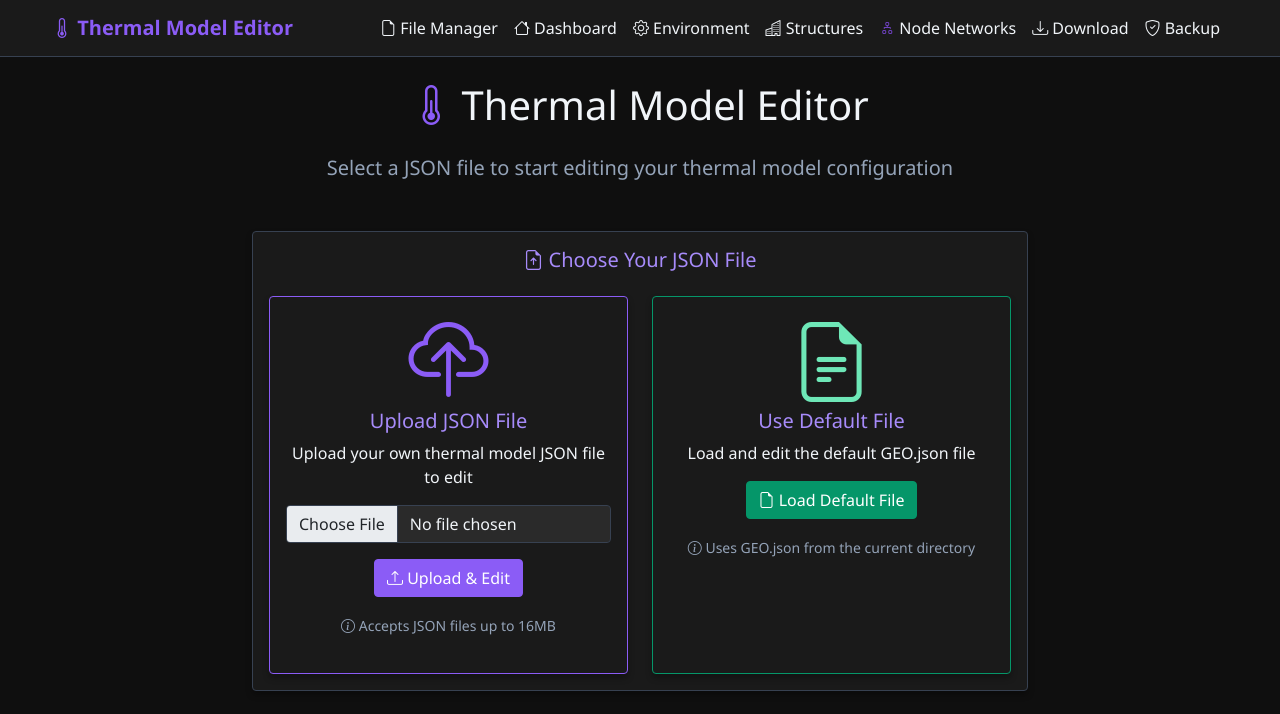
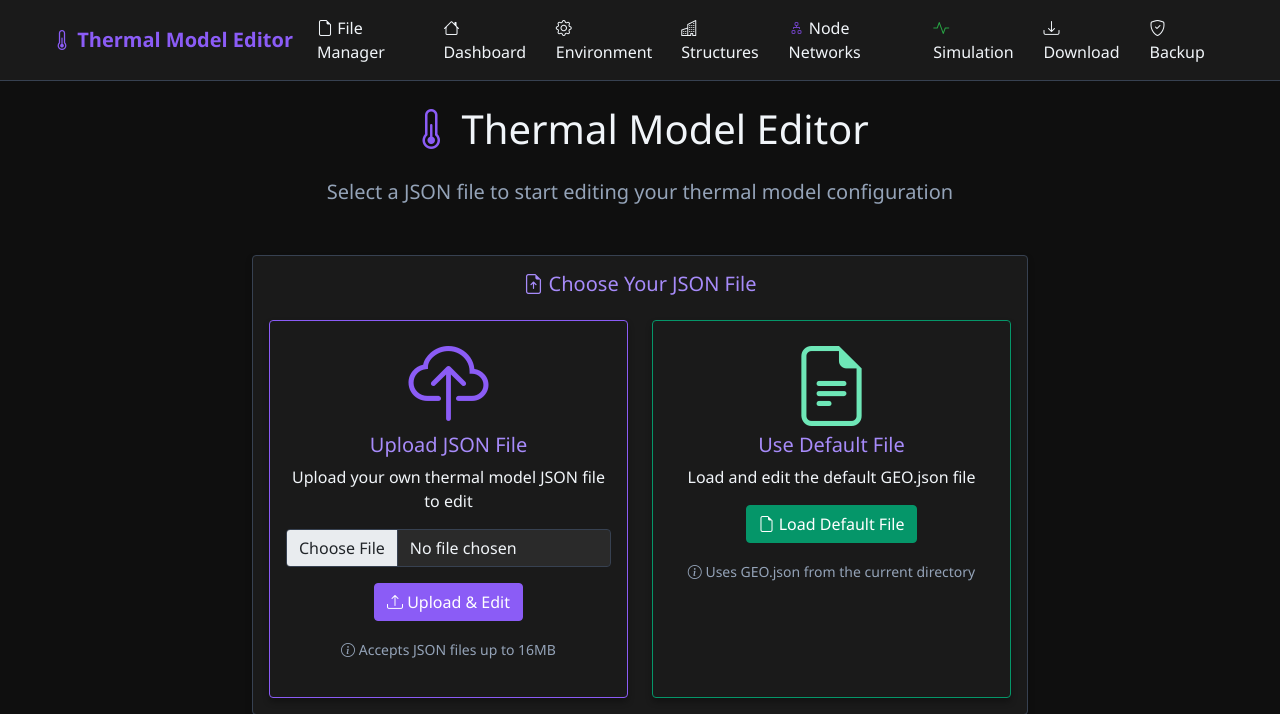
Before and after one commit to Mengero/Figure_ThermalModel, a Flask app: page / in a window 1280 px wide. Shown: the top 714 px of the page. Run offline with Flask 3, Linux system fonts and the light colour scheme; the visitor is signed in with stand-in values (Sample User, id 1); some libraries are stand-ins or nearby versions.

Commit message:
Add web-based simulation execution feature
Features:
- One-click simulation execution from web interface
- Real-time simulation status monitoring with live output
- Background thread execution to prevent UI blocking
- Automatic results file and plot generation
- Download simulation results and view temperature plots
- AJAX-based live updates during simulation
- Comprehensive error handling and user feedback
- Integrated simulation status in navigation

UI Components:
- Run Simulation button on dashboard
- Dedicated simulation status page with real-time updates
- Download buttons for results and plots
- Live output display with auto-scrolling
- Duration tracking and statistics

The thermal model can now be executed entirely through the web interface!

```diff
--- a/templates/base.html
+++ b/templates/base.html
@@ -593,6 +593,11 @@
                         </a>
                     </li>
                     <li class="nav-item">
+                        <a class="nav-link" href="{{ url_for('simulation_status') }}">
+                            <i class="bi bi-activity" style="color: #28a745;"></i> Simulation
+                        </a>
+                    </li>
+                    <li class="nav-item">
                         <a class="nav-link" href="{{ url_for('download') }}">
                             <i class="bi bi-download"></i> Download
                         </a>
--- a/thermal_json_editor.py
+++ b/thermal_json_editor.py
@@ -2,6 +2,8 @@ from flask import Flask, render_template, request, jsonify, redirect, url_for, f
 import json
 import os
 import re
+import subprocess
+import sys
 from datetime import datetime
 from werkzeug.utils import secure_filename
 import shutil
@@ -10,6 +12,8 @@ import matplotlib
 matplotlib.use('Agg')  # Use non-interactive backend for web
 import matplotlib.pyplot as plt
 import numpy as np
+import threading
+import time
 
 # Performance optimizations for matplotlib
 plt.rcParams['path.simplify'] = True
@@ -40,6 +44,18 @@ ALLOWED_EXTENSIONS = {'json'}
 
 # Create upload folder if it doesn't exist
 os.makedirs(app.config['UPLOAD_FOLDER'], exist_ok=True)
+
+# Global simulation status tracking
+simulation_status = {
+    'running': False,
+    'completed': False,
+    'error': None,
+    'start_time': None,
+    'end_time': None,
+    'output': '',
+    'results_file': None,
+    'plot_file': None
+}
 
 def allowed_file(filename):
     """Check if file has allowed extension"""
@@ -2237,5 +2253,158 @@ def bulk_delete_connections_from_network(network_id):
 
     return redirect(url_for('node_network_detail', network_id=network_id))
 
+def run_simulation_background():
+    """Run the thermal simulation in a background thread"""
+    global simulation_status
+
+    try:
+        simulation_status['running'] = True
+        simulation_status['completed'] = False
+        simulation_status['error'] = None
+        simulation_status['start_time'] = datetime.now()
+        simulation_status['output'] = ''
+
+        # Change to the directory containing the solver
+        original_dir = os.getcwd()
+        solver_dir = os.path.join(os.path.dirname(os.path.abspath(__file__)), 'header_files')
+        os.chdir(solver_dir)
+
+        # Run the solver
+        process = subprocess.Popen(
+            [sys.executable, 'arm_main_solver.py'],
+            stdout=subprocess.PIPE,
+            stderr=subprocess.STDOUT,
+            universal_newlines=True,
+            cwd=solver_dir
+        )
+
+        # Capture output in real-time
+        output_lines = []
+        while True:
+            output = process.stdout.readline()
+            if output == '' and process.poll() is not None:
+                break
+            if output:
+                output_lines.append(output.strip())
+                simulation_status['output'] = '\n'.join(output_lines)
+
+        # Wait for process to complete
+        return_code = process.poll()
+
+        # Change back to original directory
+        os.chdir(original_dir)
+
+        if return_code == 0:
+            simulation_status['completed'] = True
+            simulation_status['error'] = None
+
+            # Check for output files
+            results_file = os.path.join(solver_dir, 'arm_thermal_results.txt')
+            plot_file = os.path.join(solver_dir, 'temperature_distribution.png')
+
+            if os.path.exists(results_file):
+                simulation_status['results_file'] = results_file
+            if os.path.exists(plot_file):
+                simulation_status['plot_file'] = plot_file
+        else:
+            simulation_status['error'] = f"Simulation failed with return code {return_code}"
+
+    except Exception as e:
+        simulation_status['error'] = str(e)
+
+    finally:
+        simulation_status['running'] = False
+        simulation_status['end_time'] = datetime.now()
+
+@app.route('/run_simulation', methods=['POST'])
+def run_simulation():
+    """Start the thermal simulation"""
+    if 'current_json_file' not in session:
+        flash('Please select a JSON file first', 'error')
+        return redirect(url_for('index'))
+
+    global simulation_status
+
+    if simulation_status['running']:
+        flash('Simulation is already running', 'warning')
+        return redirect(url_for('simulation_status'))
+
+    # Copy current JSON file to the solver directory
+    try:
+        current_file = get_current_json_file()
+        solver_dir = os.path.join(os.path.dirname(__file__), 'header_files')
+        target_file = os.path.join(solver_dir, 'GEO.json')
+
+        shutil.copy2(current_file, target_file)
+
+        # Start simulation in background thread
+        thread = threading.Thread(target=run_simulation_background)
+        thread.daemon = True
+        thread.start()
+
+        flash('Simulation started successfully', 'success')
+        return redirect(url_for('simulation_status'))
+
+    except Exception as e:
+        flash(f'Error starting simulation: {str(e)}', 'error')
+        return redirect(url_for('dashboard'))
+
+@app.route('/simulation_status')
+def simulation_status_page():
+    """Show simulation status and results"""
+    if 'current_json_file' not in session:
+        flash('Please select a JSON file first', 'error')
+        return redirect(url_for('index'))
+
+    return render_template('simulation_status.html',
+                         status=simulation_status,
+                         current_file=os.path.basename(get_current_json_file()))
+
+@app.route('/simulation_status_api')
+def simulation_status_api():
+    """API endpoint for simulation status (for AJAX polling)"""
+    global simulation_status
+
+    # Calculate duration if simulation is running or completed
+    duration = None
+    if simulation_status['start_time']:
+        end_time = simulation_status['end_time'] or datetime.now()
+        duration = (end_time - simulation_status['start_time']).total_seconds()
+
+    return jsonify({
+        'running': simulation_status['running'],
+        'completed': simulation_status['completed'],
+        'error': simulation_status['error'],
+        'duration': duration,
+        'has_results': bool(simulation_status['results_file']),
+        'has_plot': bool(simulation_status['plot_file']),
+        'output_lines': len(simulation_status['output'].split('\n')) if simulation_status['output'] else 0
+    })
+
+@app.route('/simulation_output')
+def simulation_output():
+    """Get simulation output for real-time display"""
+    return jsonify({'output': simulation_status['output']})
+
+@app.route('/download_simulation_results')
+def download_simulation_results():
+    """Download the simulation results file"""
+    if simulation_status['results_file'] and os.path.exists(simulation_status['results_file']):
+        return send_file(simulation_status['results_file'],
+                        as_attachment=True,
+                        download_name='arm_thermal_results.txt')
+    else:
+        flash('No results file available', 'error')
+        return redirect(url_for('simulation_status'))
+
+@app.route('/view_simulation_plot')
+def view_simulation_plot():
+    """View the simulation temperature distribution plot"""
+    if simulation_status['plot_file'] and os.path.exists(simulation_status['plot_file']):
+        return send_file(simulation_status['plot_file'])
+    else:
+        flash('No plot file available', 'error')
+        return redirect(url_for('simulation_status'))
+
 if __name__ == '__main__':
     app.run(debug=True, host='0.0.0.0', port=5000)
```
Also changed, not shown: templates/dashboard.html (+8 -0 lines), templates/simulation_status.html (added, +209 -0 lines), 1 other file.
